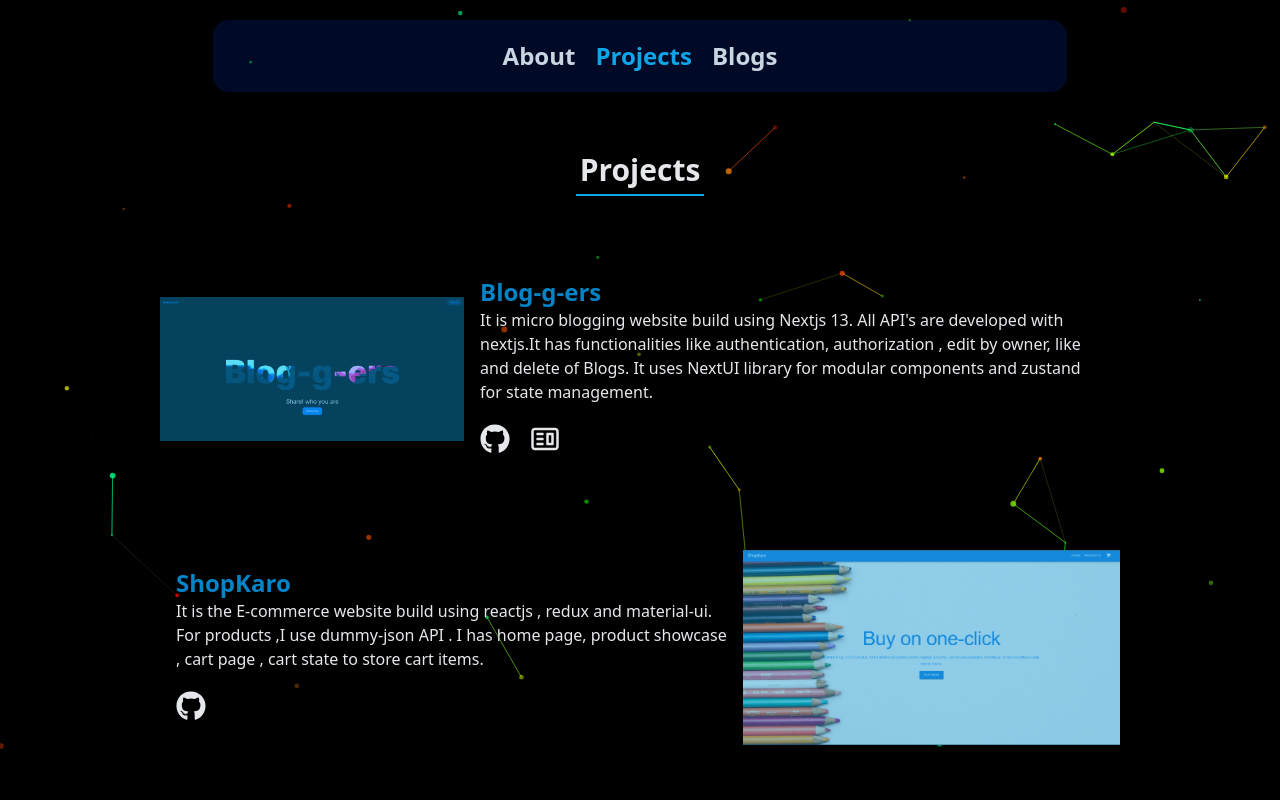
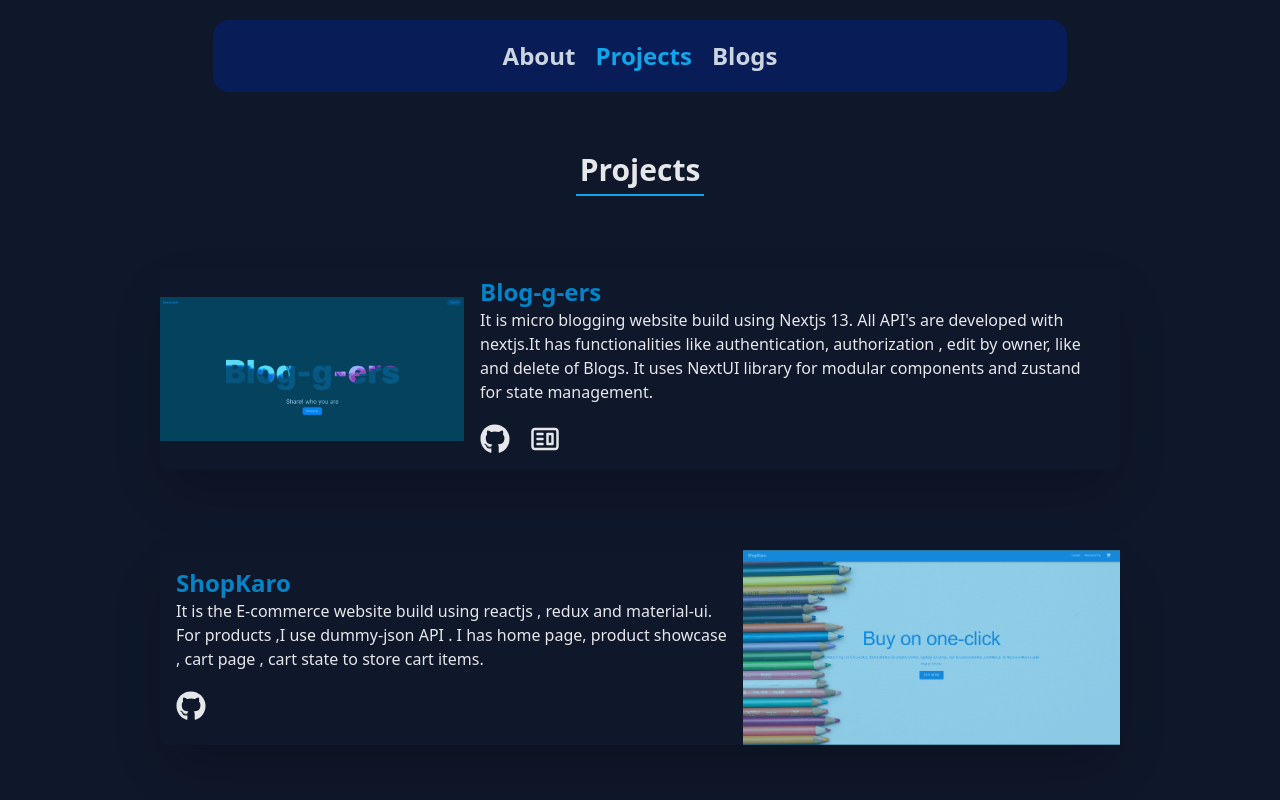
Before and after one commit to SiddharthaMishra-dev/Portfolio-react, a React (Vite) app: page /projects in a window 1280 px wide. Shown: the top 800 px of the page. Built offline with nearby package versions, Linux system fonts and the light colour scheme.

Commit message:
ui: remove tsparticles background , add fade reveal

```diff
--- a/src/Layout/Layout.tsx
+++ b/src/Layout/Layout.tsx
@@ -13,23 +13,19 @@ const Layout = () => {
   const particlesInit = useCallback(async (engine: Engine) => {
     await loadFull(engine);
   }, []);
-  const particlesLoaded = useCallback(async (container: Container | undefined) => {
-    console.log(container);
-  }, []);
+  const particlesLoaded = useCallback(async (container: Container | undefined) => {}, []);
   return (
     <>
-      <div>
-        <Nav />
-        <Suspense fallback={<Loading />}>
-          <Particles
+      <Nav />
+      <Suspense fallback={<Loading />}>
+        {/* <Particles
             id="tsparticles"
             init={particlesInit}
             loaded={particlesLoaded}
             options={particlesConfig}
-          />
-          <Outlet />
-        </Suspense>
-      </div>
+          /> */}
+        <Outlet />
+      </Suspense>
     </>
   );
 };
--- a/src/components/Experience.tsx
+++ b/src/components/Experience.tsx
@@ -7,10 +7,7 @@ const Experience = () => {
     setIndex(id);
   };
   return (
-    <div
-      // style={{ zIndex: 10 }}
-      className="experience text-gray-200 lg:w-3/4 m-auto  mb-32 rounded-md shadow-sm items-center md:text-left p-10 md:pt-10"
-    >
+    <div className="experience text-gray-200 lg:w-3/4 m-auto  mb-32 rounded-md shadow-sm items-center md:text-left p-10 md:pt-10">
       <h1 className="text-5xl text-center m-5">Experience</h1>
       <div className="w-full overflow-auto flex gap-5  p-0 md:p-5 md:justify-center">
         {experience.map((job, index1) => {
@@ -18,8 +15,8 @@ const Experience = () => {
             <p
               key={index1}
               onClick={() => handleChange(job.id)}
-              className={`p-1 text-xl cursor-pointer hover:text-sky-500  ${
-                job.id === index && "active text-sky-500"
+              className={`p-1 text-xl font-semibold cursor-pointer hover:text-sky-500 transition  ${
+                job.id === index && "active text-sky-500 "
               }`}
             >
               {job.company}
--- a/src/components/Nav.tsx
+++ b/src/components/Nav.tsx
@@ -9,7 +9,7 @@ function Nav() {
       style={{ zIndex: 10 }}
       className="sticky top-1 "
     >
-      <ul className="flex gap-5 w-full md:w-2/3 mx-auto rounded-2xl text-slate-300 m-0 mt-5 mb-5 p-5 justify-center text-2xl bg-[#0336c433] font-semibold">
+      <ul className="flex gap-5 w-full md:w-2/3 mx-auto rounded-2xl text-slate-300 m-0 mt-5 mb-5 p-5 justify-center text-2xl bg-[#081d58] font-semibold">
         <li
           className={`cursor-pointer hover:text-sky-500 ${pathname === "/" && "text-sky-500"}`}
           onClick={() => {
--- a/src/pages/About.tsx
+++ b/src/pages/About.tsx
@@ -1,7 +1,7 @@
 import { useEffect, useRef, useState } from "react";
 import Typed from "typed.js";
 import { useSpring, animated } from "@react-spring/web";
-import { Slide } from "react-awesome-reveal";
+import { Slide, Fade } from "react-awesome-reveal";
 import { FaTwitter, FaLinkedin, FaInstagram, FaReact, FaBootstrap, FaNodeJs } from "react-icons/fa";
 import { IoLogoJavascript } from "react-icons/io";
 import { SiTailwindcss, SiExpress, SiMongodb } from "react-icons/si";
@@ -36,7 +36,7 @@ function About() {
   }, []);
 
   return (
-    <>
+    <Fade duration={1000}>
       <div className="relative m-0 w-full h-full flex flex-col justify-between ">
         <div className="lg:w-3/4 mx-auto ">
           <Atropos
@@ -179,7 +179,7 @@ function About() {
 
         <Footer />
       </div>
-    </>
+    </Fade>
   );
 }
 
--- a/src/pages/Blogs.tsx
+++ b/src/pages/Blogs.tsx
@@ -1,5 +1,6 @@
 import { useEffect, useState } from "react";
 import { PiDevToLogoFill } from "react-icons/pi";
+import { Fade } from "react-awesome-reveal";
 
 import Footer from "../components/Footer";
 
@@ -24,7 +25,7 @@ const Blog = () => {
     fetchArticles();
   }, []);
   return (
-    <>
+    <Fade duration={1000}>
       <div className="relative m-0 w-full h-screen flex flex-col justify-between ">
         <div className="w-full p-4 flex flex-col justify-center items-center">
           {fetchingArticles ? (
@@ -60,7 +61,7 @@ const Blog = () => {
         </div>
         <Footer />
       </div>
-    </>
+    </Fade>
   );
 };
 export default Blog;
--- a/src/pages/Projects.tsx
+++ b/src/pages/Projects.tsx
@@ -1,5 +1,6 @@
 import { FaGithub } from "react-icons/fa";
 import { CgWebsite } from "react-icons/cg";
+import { Fade } from "react-awesome-reveal";
 
 import indiaAround from "../assets/india-around.png";
 import urlshortner from "../assets/URL-shortner.png";
@@ -9,7 +10,7 @@ import Footer from "../components/Footer";
 
 function Project() {
   return (
-    <>
+    <Fade duration={1000}>
       <div className="relative m-0 w-full h-screen flex flex-col justify-between">
         <div className="text-gray-200">
           <h2 className=" text-3xl text-center m-10">
@@ -21,7 +22,7 @@ function Project() {
                 <img
                   src={bloggers}
                   alt=""
-                  className="w-full  opacity-60 hover:opacity-100"
+                  className="w-full  opacity-60 hover:opacity-100 transition"
                 />
               </div>
               <div className="pt-2 p-4 md:text-left">
@@ -56,7 +57,7 @@ function Project() {
                 <img
                   src={shopKaro}
                   alt=""
-                  className="w-full  opacity-60 hover:opacity-100"
+                  className="w-full  opacity-60 hover:opacity-100 transition"
                 />
               </div>
               <div className="pt-2 p-4 md:text-left">
@@ -80,7 +81,7 @@ function Project() {
                 <img
                   src={indiaAround}
                   alt=""
-                  className="w-full opacity-60 hover:opacity-100"
+                  className="w-full opacity-60 hover:opacity-100 transition"
                 />
               </div>
               <div className="pt-2 p-4 md:text-right">
@@ -104,7 +105,7 @@ function Project() {
                 <img
                   src={urlshortner}
                   alt=""
-                  className="w-full opacity-60 hover:opacity-100"
+                  className="w-full opacity-60 hover:opacity-100 transition"
                 />
               </div>
               <div className="pt-2 w-full p-4 md:text-left">
@@ -127,7 +128,7 @@ function Project() {
         </div>
         <Footer />
       </div>
-    </>
+    </Fade>
   );
 }
 export default Project;
```
Also changed, not shown: src/index.css (+14 -1 lines).
